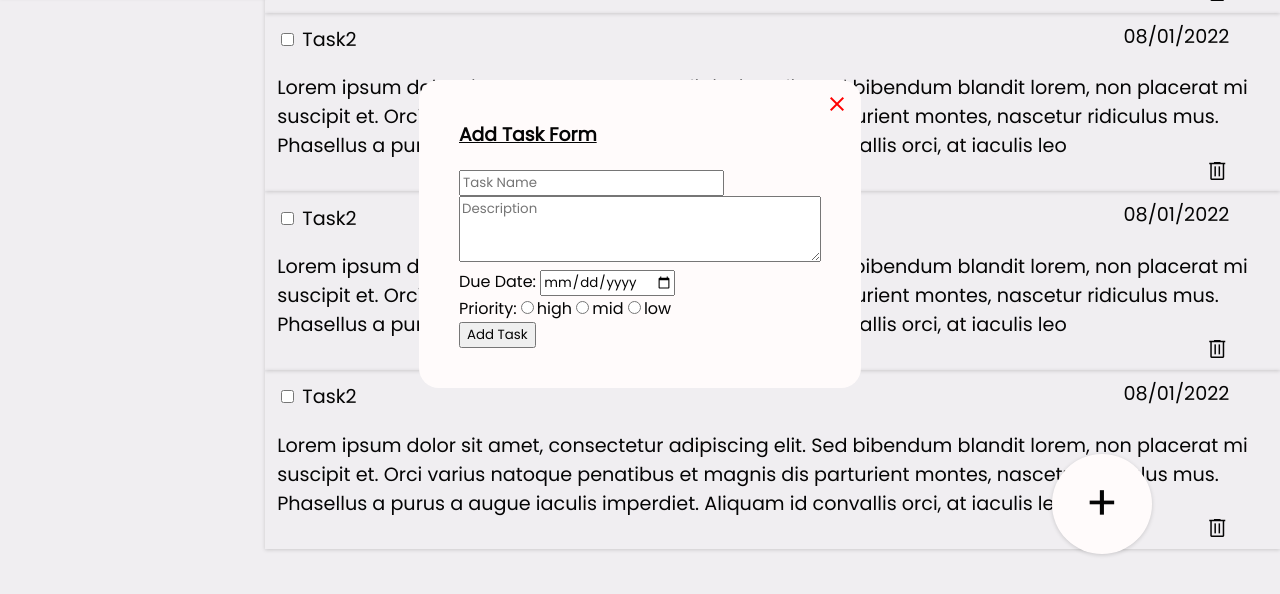
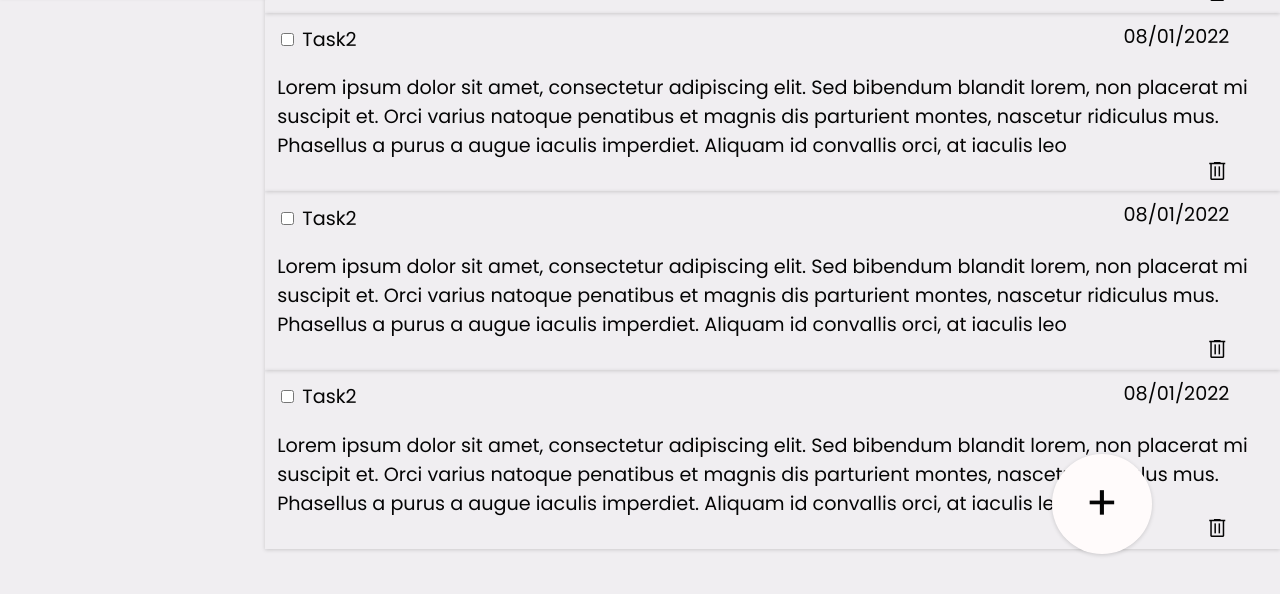
Before and after one commit to k-divyesh/Todo-List, a website built with webpack: page dist/index.html in a window 1280 px wide. Shown: the part 166-760 px from the top of the page. Built offline with nearby package versions, Linux system fonts and the light colour scheme.

Commit message:
form display hide/show

```diff
--- a/src/interactions.js
+++ b/src/interactions.js
@@ -1,7 +1,9 @@
 import onClickAddProject from "./interactions/addProject";
+import taskFormDisplay from "./interactions/displayAddTaskForm";
 
 function allInteractions() {
     onClickAddProject();
+    taskFormDisplay();
 }
 
 
--- /dev/null
+++ b/src/interactions/displayAddTaskForm.js
@@ -0,0 +1,22 @@
+function viewForm() {
+    const addTaskForm = document.querySelector("#addTaskForm");
+    const createTaskButton = document.querySelector(".createTaskButton")
+    createTaskButton.addEventListener("click", function() {
+        addTaskForm.classList.toggle("hide")
+    })
+}
+
+function closeForm() {
+    const addTaskForm = document.querySelector("#addTaskForm");
+    const closeButton = document.querySelector(".closeForm")
+    closeButton.addEventListener("click", function() {
+        addTaskForm.classList.toggle("hide")
+    })
+}
+
+function taskFormDisplay() {
+    viewForm();
+    closeForm();
+}
+
+export default taskFormDisplay;
```
Also changed, not shown: dist/index.html, dist/main.js.
